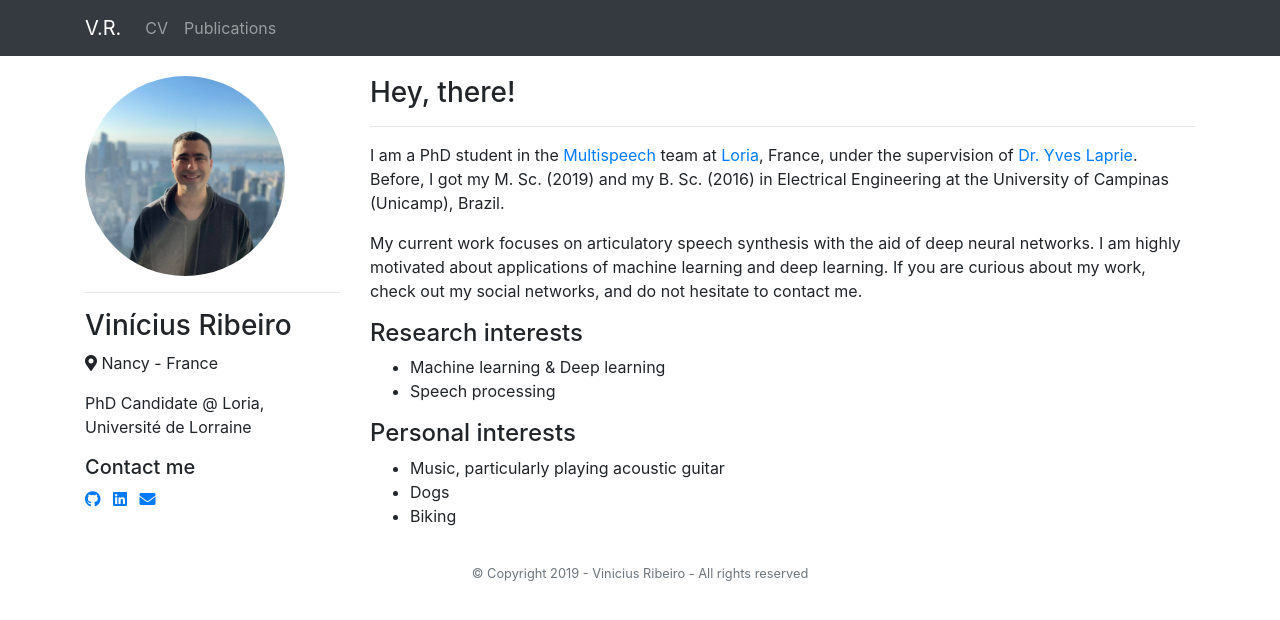
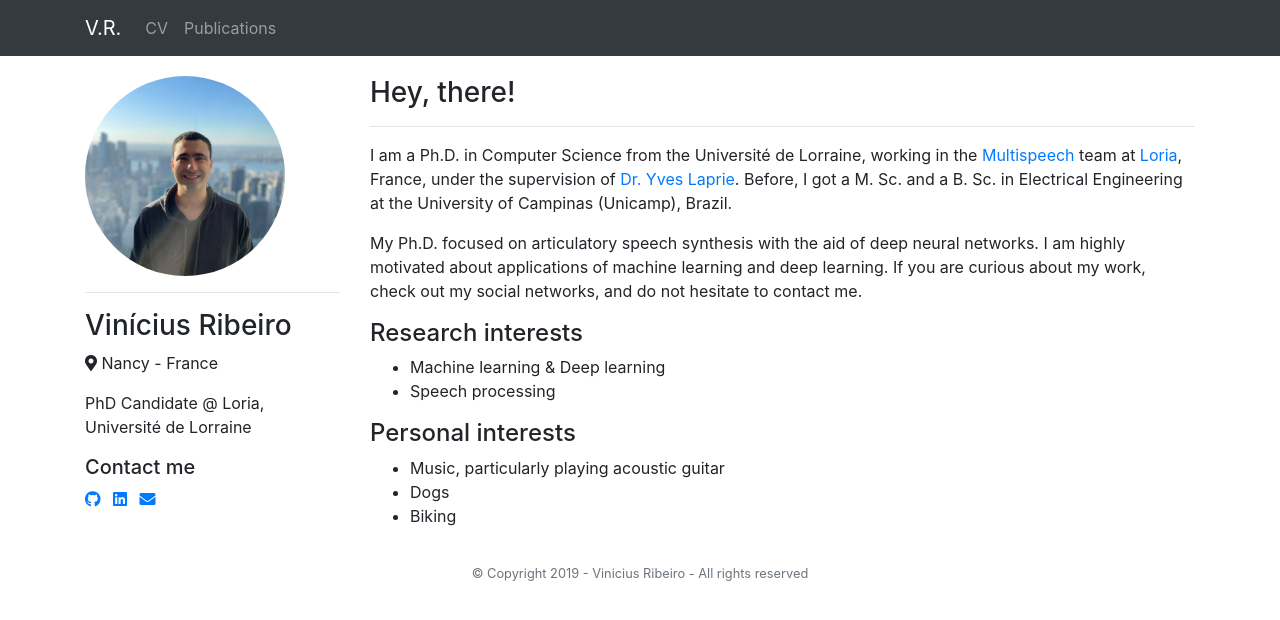
Before and after one commit to vribeiro1/vribeiro1.github.io, a Jekyll site: the page built from index.md, in a window 1280 px wide. Shown: the top 620 px of the page. Built offline with Jekyll 4.4.1, drawn with Linux system fonts in a browser that asks for light colours; nearby versions of some CDN libraries.

Commit message:
update home page

```diff
--- a/_layouts/home.html
+++ b/_layouts/home.html
@@ -11,15 +11,15 @@ layout: default
         <h3>Hey, there!</h3>
         <hr>
         <p>
-            I am a PhD student in the <a href="https://team.inria.fr/multispeech/">Multispeech</a>
-            team at <a href="https://www.loria.fr/en/">Loria</a>, France, under the supervision of
-            <a href="https://members.loria.fr/YLaprie/">Dr. Yves Laprie</a>. Before, I got my M. Sc.
-            (2019) and my B. Sc. (2016) in Electrical Engineering at the University of Campinas
-            (Unicamp), Brazil.
+            I am a Ph.D. in Computer Science from the Université de Lorraine, working in the
+            <a href="https://team.inria.fr/multispeech/">Multispeech</a> team at
+            <a href="https://www.loria.fr/en/">Loria</a>, France, under the supervision of
+            <a href="https://members.loria.fr/YLaprie/">Dr. Yves Laprie</a>. Before, I got a M. Sc.
+            and a B. Sc. in Electrical Engineering at the University of Campinas (Unicamp), Brazil.
         </p>
 
         <p>
-            My current work focuses on articulatory speech synthesis with the aid of deep neural
+            My Ph.D. focused on articulatory speech synthesis with the aid of deep neural
             networks. I am highly motivated about applications of machine learning and deep
             learning. If you are curious about my work, check out my social networks, and do not
             hesitate to contact me.
```
